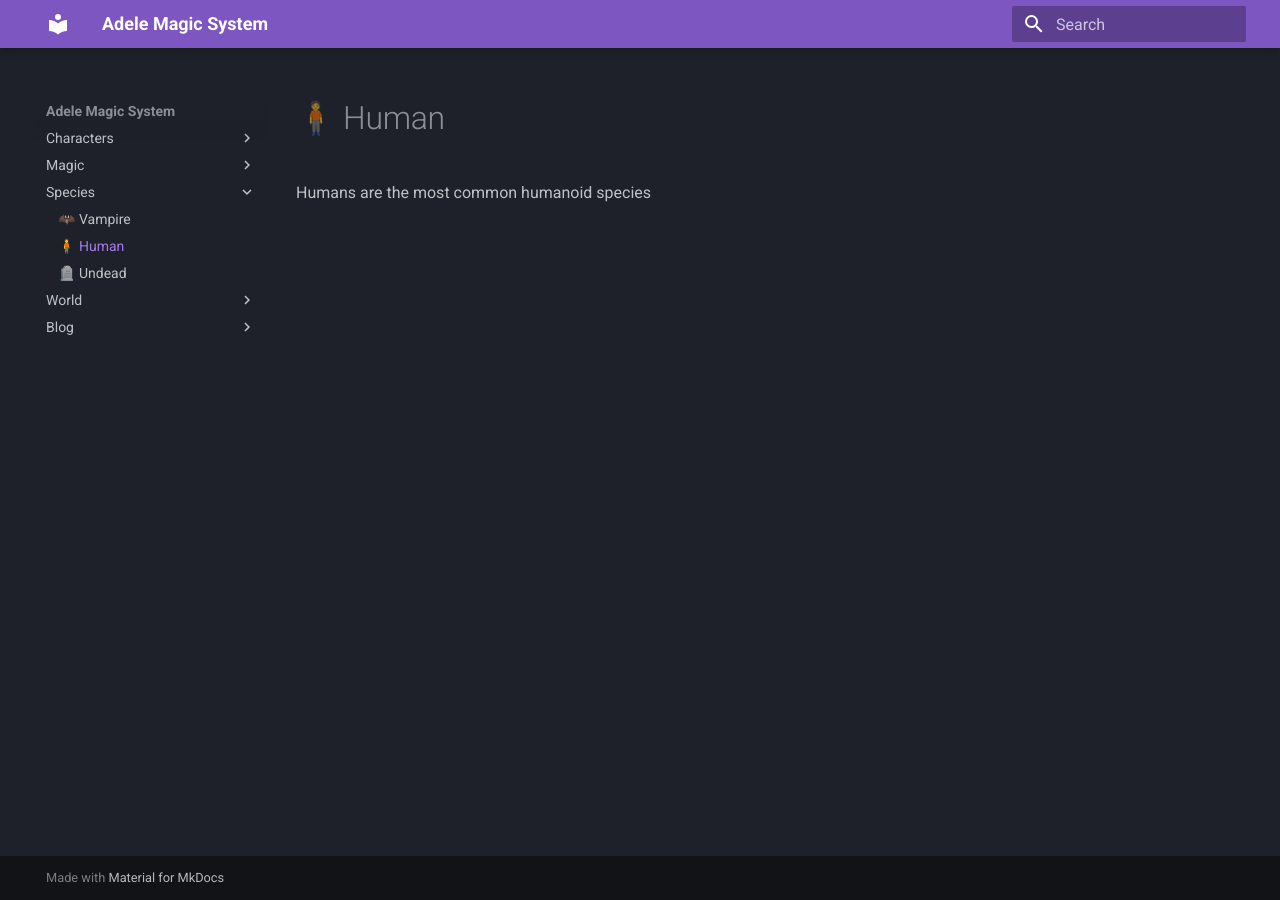
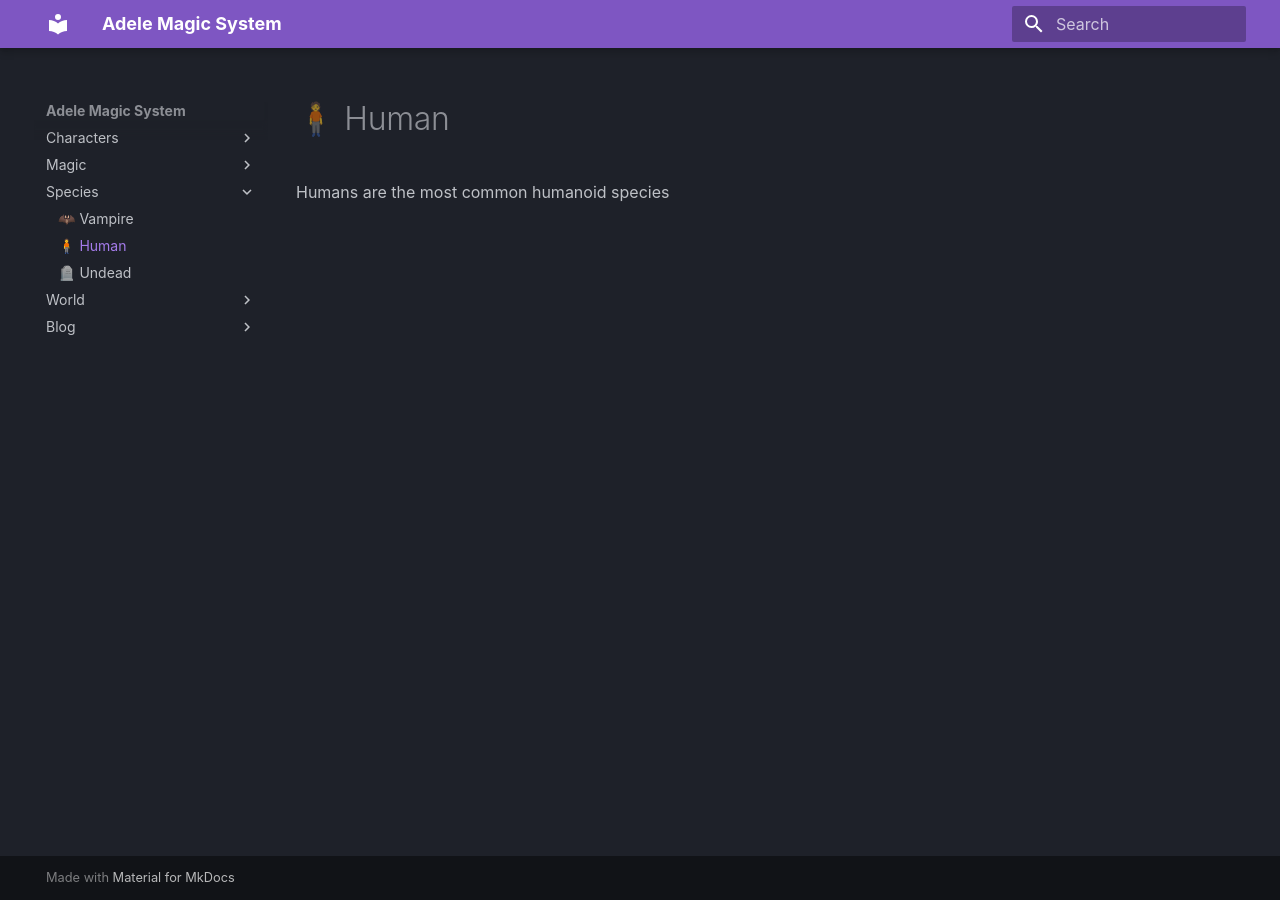
Before and after one commit to AdelePrism/Magic-System, an MkDocs documentation site: the page built from docs/Species/🧍 Human.md, in a window 1280 px wide. Built offline with MkDocs 1.6.1 and Material for MkDocs 9.7.7, drawn with Linux system fonts in a browser that asks for light colours.

Commit message:
vault backup: 2024-11-28 19:27:43

```diff
--- /dev/null
+++ b/docs/stylesheets/extra.css
@@ -0,0 +1,8 @@
+@font-face {
+	font-family: "OneUI";
+	src: "assets\OneUIEmoji.ttf"
+}
+
+:root {
+--md-text-font: "OneUI";
+}
--- a/mkdocs.yml
+++ b/mkdocs.yml
@@ -9,6 +9,7 @@ theme:
       toggle:
         icon: material/toggle-switch
         name: Switch to light mode
+    font:
 
 # Extensions
 markdown_extensions:
@@ -35,6 +36,8 @@ markdown_extensions:
 
   - toc:
       permalink: true
+extra_css:
+    - stylesheets/extra.css
 
 plugins:
   - search
```
Also changed, not shown: docs/assets/World Map.png (renamed from docs/ZImages/World Map.png), 1 other file.
